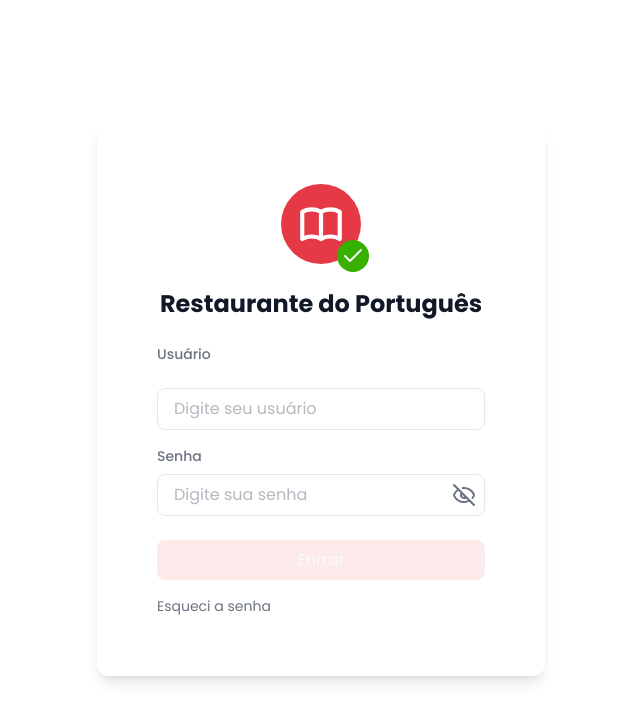
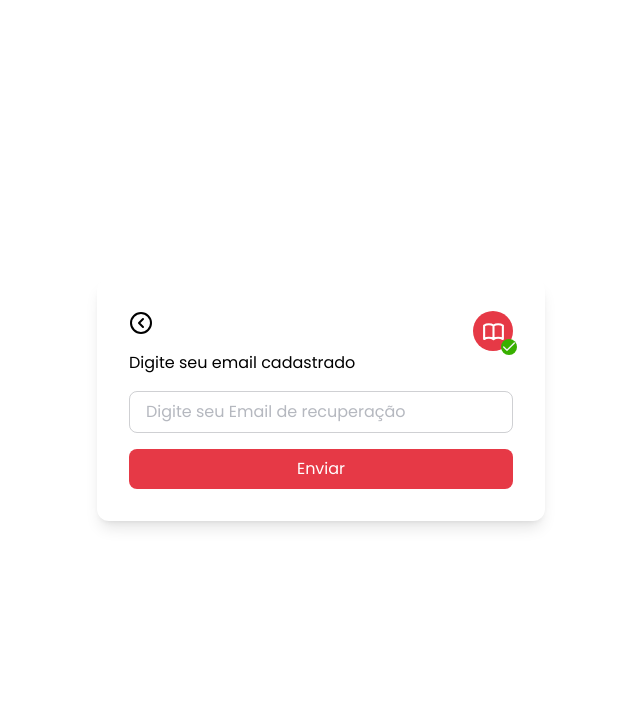
Before and after one commit to ProjetosMethodAgile/restaurante-devagile, a Next.js app: page / in a window 1280 px wide. Both pictures are taken after a click on the element "Esqueci a senha". Shown: the top 722 px of the page, without its empty margins (319-959 px from the left). Built offline with nearby package versions, Linux system fonts and the light colour scheme.

Commit message:
adicionando esqueci senha

```diff
--- /dev/null
+++ b/src/app/ResetPassword/ResetPassword.tsx
@@ -0,0 +1,66 @@
+import { Form } from "@/src/components/Form";
+import iconsMap from "@/src/utils/iconsMap";
+import Image from "next/image";
+import React from "react";
+
+interface HandleOpenResetPasswordProps {
+  setResetSenha: React.Dispatch<React.SetStateAction<boolean>>;
+}
+
+export default function HandleOpenResetPassword({
+  setResetSenha,
+}: HandleOpenResetPasswordProps) {
+  const Voltar = iconsMap["voltar"];
+  const Check = iconsMap["Check"];
+
+  return (
+    <Form.Root>
+
+        <div className="flex justify-between ">
+
+      <div className="flex flex-col">
+
+        <button
+          type="button"
+          onClick={() => setResetSenha(false)}
+          className="active:scale-101 duration-150 mb-4 w-fit "
+          >
+          <Voltar />
+        </button>
+        <label
+          className="text-shadow-text-primary"
+          htmlFor="email"
+          >
+          Digite seu email cadastrado
+        </label>
+      </div>
+        <div className="relative bg-primary rounded-full flex items-center size-10 justify-center self-center mb-6">
+                  <Image
+                    src="/image/logoBranco.svg"
+                    alt="Logo"
+                    className="text-bg-light"
+                    width={25}
+                    height={20}
+                    />
+                  <div className="bg-success size-4 absolute rounded-full -bottom-1 -right-1 text-bg-light flex items-center justify-center">
+                    <Check />
+                  </div>
+                </div>
+                </div>
+
+
+      <Form.InputALL
+        id="email"
+        type="email"
+        placeholder="Digite seu Email de recuperação"
+        className="border text-text-secondary border-text-primary/20 focus:outline-none" required
+      />
+
+      <Form.InputALL
+        type="submit"
+        value="Enviar"
+        className="bg-primary text-white"
+      />
+    </Form.Root>
+  );
+}
--- a/src/app/page.tsx
+++ b/src/app/page.tsx
@@ -7,6 +7,7 @@ import iconsMap from "../utils/iconsMap";
 import { verifyInputLogin } from "./../utils/genericFunction/validaInput";
 import { toast } from "react-toastify";
 import { useGlobalContext } from "../context.ts/globalContext";
+import HandleOpenREsetPassword from "./ResetPassword/ResetPassword";
 
 type ValidationState = {
   validaUsuario: boolean;
@@ -14,9 +15,9 @@ type ValidationState = {
 };
 
 export default function Logi() {
-  const { usuario, setUsuario, senha, setSenha, nomeEmpresa } =
-    useGlobalContext();
+  const { usuario, setUsuario, senha, setSenha, nomeEmpresa,openGlobalModal,closeGlobalModal} = useGlobalContext();
   const [typeSenha, setTypeSenha] = useState(true);
+  const [resetSenha, setResetSenha] = useState<boolean>(false);
 
 
   const [returnValidate, setReturnValidate] = useState<ValidationState>({
@@ -38,7 +39,8 @@ export default function Logi() {
       toast.error(validate.message);
       animacaoborderRed(field);
     }
-    // lógica de envio aqui
+    toast.success("Login realizado");
+
   }
 
   function animacaoborderRed(field: string) {
@@ -54,6 +56,9 @@ export default function Logi() {
 
   return (
     <div className="flex items-center justify-center min-h-screen bg-light w-full">
+
+      {
+        resetSenha ? <HandleOpenREsetPassword setResetSenha={setResetSenha}/>:
       <Form.Root
         className="bg-white flex flex-col p-15 rounded-xl shadow-lg max-w-md"
         onSubmit={handleSendLoginUSer}
@@ -77,9 +82,10 @@ export default function Logi() {
           Usuário
         </label>
         <Form.InputALL
+        required
           id="usuario"
           className={`
-            w-full px-4 py-2 border border-border rounded-lg focus:outline-none focus:ring-2 focus:ring-primary
+             px-4 py-2 border border-border rounded-lg focus:outline-none focus:ring-2 focus:ring-primary
             ${returnValidate.validaUsuario ? "blink-border" : ""}
           `}
           placeholder="Digite seu usuário"
@@ -94,20 +100,20 @@ export default function Logi() {
           id="senha"
           type={typeSenha ? "password" : "text"}
           className={`
-            w-full  border border-border rounded-lg focus:outline-none focus:ring-2 focus:ring-primary hover:border-primary/70
+            w-full  border border-border rounded-lg focus:outline-none focus:ring-2 focus:ring-primary active:border-primary hover:border-primary/70
             ${returnValidate.validasenha ? "blink-border" : ""}
           `}
           placeholder="Digite sua senha"
           value={senha}
-
+          required
           onChange={(e) => setSenha(e.target.value)}
         >
           {typeSenha ? (
-            <div onClick={() => setTypeSenha(false)} className=" z-999 absolute right-2 top-2 cursor-pointer  text-text-secondary">
+            <div onClick={() => setTypeSenha(false)} className=" z-999 absolute right-2 top-2 cursor-pointer  text-text-secondary/50">
               <IconSenhaNotVisible />
             </div>
           ) : (
-            <div onClick={() => setTypeSenha(true)} className="z-999 absolute right-2 top-2 cursor-pointer text-text-secondary">
+            <div onClick={() => setTypeSenha(true)} className="z-999 absolute right-2 top-2 cursor-pointer text-text-secondary/50">
               <IconSenhaVisible />
             </div>
           )}
@@ -117,7 +123,7 @@ export default function Logi() {
           type="submit"
           disabled={!isFormFilled}
           className={`
-            w-full py-2 px-4 rounded-lg active:scale-102 ease-out duration-75 mt-6
+            w-full active:border-primary py-2 px-4 rounded-lg active:scale-102 ease-out duration-75 mt-6  focus:outline-primary
             ${!isFormFilled
               ? "bg-primary/10 text-card  cursor-not-allowed"
               : "bg-primary hover:bg-primary/70 text-white"}
@@ -126,10 +132,11 @@ export default function Logi() {
           Entrar
         </Form.ButtonChange>
 
-        <p className="text-text-secondary text-sm mt-4 cursor-pointer hover:underline">
+        <p className="text-text-secondary text-sm mt-4 cursor-pointer hover:underline" onClick={()=>{setResetSenha(true)}}>
           Esqueci a senha
         </p>
       </Form.Root>
+      }
     </div>
   );
 }
--- a/src/components/Form/FormInputAll.tsx
+++ b/src/components/Form/FormInputAll.tsx
@@ -5,7 +5,7 @@ export default function FormInputAll({ className, ...props }: InputProps) {
   return (
     <input
       className={twMerge(
-        `w-full active  :border-primary text-text-secondary py-2 px-4 rounded-lg active:scale-102 ease-out duration-75 cursor-pointer hover:border-primary/70 transition duration-300 mt-4`,
+        `w-full active:border-primary text-text-secondary py-2 px-4 rounded-lg active:scale-102 ease-out duration-75 cursor-pointer hover:border-primary/70 transition duration-300 mt-4`,
         className
       )}
       {...props}
--- a/src/components/Form/FormInputIcon.tsx
+++ b/src/components/Form/FormInputIcon.tsx
@@ -20,7 +20,7 @@ export default function FormInputIcon({
       <div className="size-5 absolute">{children}</div>
       <input
         {...props}
-          className={` text-text-secondary relative w-full px-4 py-2 rounded-lg focus:outline-none `}
+          className={` text-text-secondary relative w-full px-4 py-2 rounded-lg focus:outline-primary `}
         />
     </div>
   );
--- a/src/context.ts/globalContext.tsx
+++ b/src/context.ts/globalContext.tsx
@@ -21,6 +21,8 @@ export interface IGlobalContext {
   setSenha: SetState<string>;
   nomeEmpresa: string;
   setNomeEmpresa: SetState<string>;
+ openGlobalModal: (content: React.ReactNode) => void;
+  closeGlobalModal: () => void;
 }
 
 const GlobalContext = createContext<IGlobalContext | undefined>(undefined);
@@ -42,13 +44,25 @@ export const GlobalContextProvider = ({
   const [nomeEmpresa, setNomeEmpresa] = useState("Restaurante do Português");
   const [usuario, setUsuario] = useState<string>("");
   const [senha, setSenha]       = useState<string>("");
+
+  const [globalModalContent, setGlobalModalContent] =
+    useState<React.ReactNode | null>(null);
+  const openGlobalModal = (content: React.ReactNode) => {
+    setGlobalModalContent(content);
+  };
+  const closeGlobalModal = () => {
+    setGlobalModalContent(null);
+  };
+
   const contextValue: IGlobalContext = {
     usuario,
     setUsuario,
     senha,
     setSenha,
     nomeEmpresa,
-    setNomeEmpresa
+    setNomeEmpresa,
+    openGlobalModal,
+    closeGlobalModal
   };
 
   return (
```
